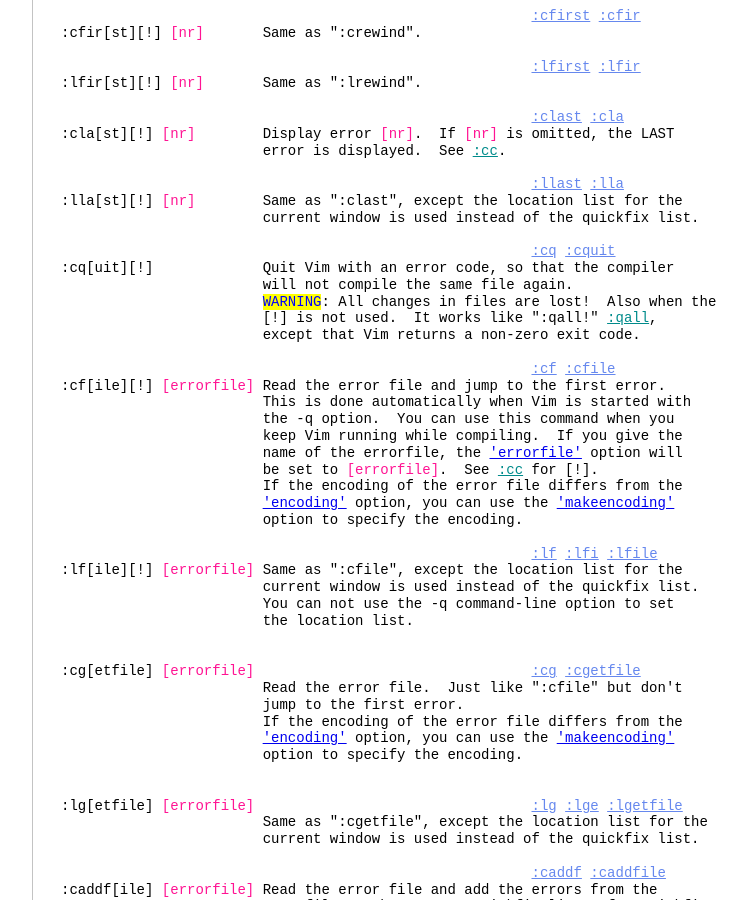
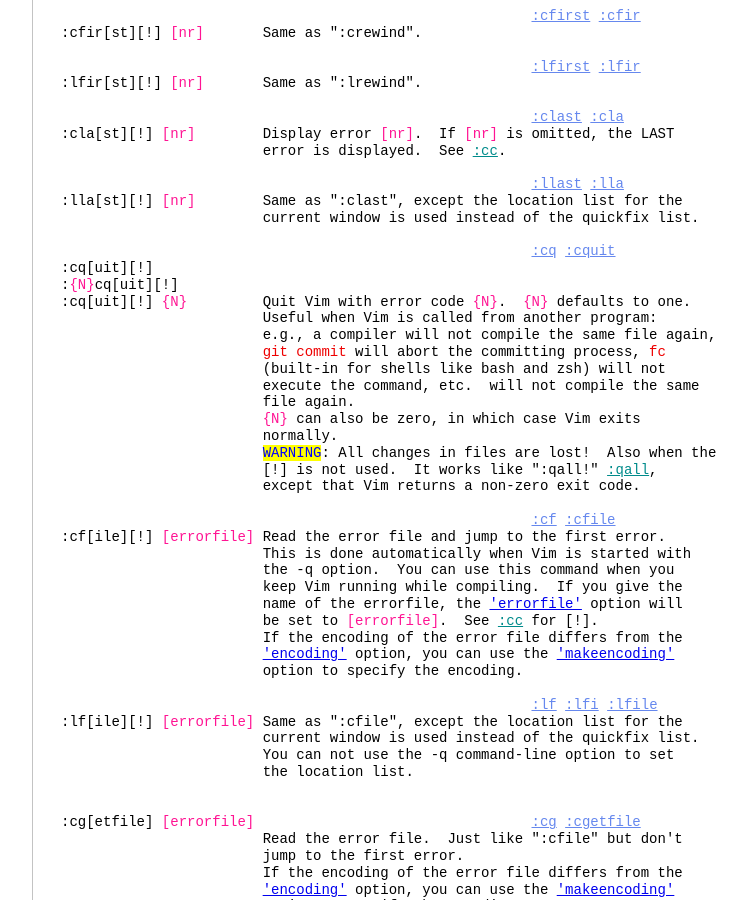
Before and after one commit to vim-jp/vimdoc-en, a Jekyll site: the page built from quickfix.html, in a window 1280 px wide and 900 px high, scrolled down 3823 px. Shown: the whole window, without its empty margins (340-1087 px from the left). Built offline with Jekyll 4.4.1, drawn with Linux system fonts in a browser that asks for light colours; nearby versions of some CDN libraries; comment, search, counter and statistics services are not loaded.

Commit message:
Generated by Travis JOB 1082.1
https://travis-ci.org/vim-jp/vimdoc-en/builds/633524715

```diff
--- a/quickfix.html
+++ b/quickfix.html
@@ -234,8 +234,17 @@ processing a quickfix or location list command, it will be aborted.<br>
 &nbsp;&nbsp;&nbsp;&nbsp;&nbsp;&nbsp;&nbsp;&nbsp;&nbsp;&nbsp;&nbsp;&nbsp;&nbsp;&nbsp;&nbsp;&nbsp;&nbsp;&nbsp;&nbsp;&nbsp;&nbsp;&nbsp;&nbsp;&nbsp;current window is used instead of the quickfix list.<br>
 <br>
 &nbsp;&nbsp;&nbsp;&nbsp;&nbsp;&nbsp;&nbsp;&nbsp;&nbsp;&nbsp;&nbsp;&nbsp;&nbsp;&nbsp;&nbsp;&nbsp;&nbsp;&nbsp;&nbsp;&nbsp;&nbsp;&nbsp;&nbsp;&nbsp;&nbsp;&nbsp;&nbsp;&nbsp;&nbsp;&nbsp;&nbsp;&nbsp;&nbsp;&nbsp;&nbsp;&nbsp;&nbsp;&nbsp;&nbsp;&nbsp;&nbsp;&nbsp;&nbsp;&nbsp;&nbsp;&nbsp;&nbsp;&nbsp;&nbsp;&nbsp;&nbsp;&nbsp;&nbsp;&nbsp;&nbsp;&nbsp;<a class="Constant" href="quickfix.html#:cq" name=":cq">:cq</a>&nbsp;<a class="Constant" href="quickfix.html#:cquit" name=":cquit">:cquit</a><br>
-:cq[uit][!]&nbsp;&nbsp;&nbsp;&nbsp;&nbsp;&nbsp;&nbsp;&nbsp;&nbsp;&nbsp;&nbsp;&nbsp; Quit Vim with an error code, so that the compiler<br>
-&nbsp;&nbsp;&nbsp;&nbsp;&nbsp;&nbsp;&nbsp;&nbsp;&nbsp;&nbsp;&nbsp;&nbsp;&nbsp;&nbsp;&nbsp;&nbsp;&nbsp;&nbsp;&nbsp;&nbsp;&nbsp;&nbsp;&nbsp;&nbsp;will not compile the same file again.<br>
+:cq[uit][!]<br>
+:<span class="Special">{N}</span>cq[uit][!]<br>
+:cq[uit][!]&nbsp;<span class="Special">{N}</span>&nbsp;&nbsp;&nbsp;&nbsp;&nbsp;&nbsp;&nbsp;&nbsp; Quit Vim with error code&nbsp;<span class="Special">{N}</span>.&nbsp;&nbsp;<span class="Special">{N}</span>&nbsp;defaults to one.<br>
+&nbsp;&nbsp;&nbsp;&nbsp;&nbsp;&nbsp;&nbsp;&nbsp;&nbsp;&nbsp;&nbsp;&nbsp;&nbsp;&nbsp;&nbsp;&nbsp;&nbsp;&nbsp;&nbsp;&nbsp;&nbsp;&nbsp;&nbsp;&nbsp;Useful when Vim is called from another program:<br>
+&nbsp;&nbsp;&nbsp;&nbsp;&nbsp;&nbsp;&nbsp;&nbsp;&nbsp;&nbsp;&nbsp;&nbsp;&nbsp;&nbsp;&nbsp;&nbsp;&nbsp;&nbsp;&nbsp;&nbsp;&nbsp;&nbsp;&nbsp;&nbsp;e.g., a compiler will not compile the same file again,<br>
+&nbsp;&nbsp;&nbsp;&nbsp;&nbsp;&nbsp;&nbsp;&nbsp;&nbsp;&nbsp;&nbsp;&nbsp;&nbsp;&nbsp;&nbsp;&nbsp;&nbsp;&nbsp;&nbsp;&nbsp;&nbsp;&nbsp;&nbsp;&nbsp;<span class="Comment">git commit</span>&nbsp;will abort the committing process,&nbsp;<span class="Comment">fc</span><br>
+&nbsp;&nbsp;&nbsp;&nbsp;&nbsp;&nbsp;&nbsp;&nbsp;&nbsp;&nbsp;&nbsp;&nbsp;&nbsp;&nbsp;&nbsp;&nbsp;&nbsp;&nbsp;&nbsp;&nbsp;&nbsp;&nbsp;&nbsp;&nbsp;(built-in for shells like bash and zsh) will not<br>
+&nbsp;&nbsp;&nbsp;&nbsp;&nbsp;&nbsp;&nbsp;&nbsp;&nbsp;&nbsp;&nbsp;&nbsp;&nbsp;&nbsp;&nbsp;&nbsp;&nbsp;&nbsp;&nbsp;&nbsp;&nbsp;&nbsp;&nbsp;&nbsp;execute the command, etc.&nbsp;&nbsp;will not compile the same<br>
+&nbsp;&nbsp;&nbsp;&nbsp;&nbsp;&nbsp;&nbsp;&nbsp;&nbsp;&nbsp;&nbsp;&nbsp;&nbsp;&nbsp;&nbsp;&nbsp;&nbsp;&nbsp;&nbsp;&nbsp;&nbsp;&nbsp;&nbsp;&nbsp;file again.<br>
+&nbsp;&nbsp;&nbsp;&nbsp;&nbsp;&nbsp;&nbsp;&nbsp;&nbsp;&nbsp;&nbsp;&nbsp;&nbsp;&nbsp;&nbsp;&nbsp;&nbsp;&nbsp;&nbsp;&nbsp;&nbsp;&nbsp;&nbsp;&nbsp;<span class="Special">{N}</span>&nbsp;can also be zero, in which case Vim exits<br>
+&nbsp;&nbsp;&nbsp;&nbsp;&nbsp;&nbsp;&nbsp;&nbsp;&nbsp;&nbsp;&nbsp;&nbsp;&nbsp;&nbsp;&nbsp;&nbsp;&nbsp;&nbsp;&nbsp;&nbsp;&nbsp;&nbsp;&nbsp;&nbsp;normally.<br>
 &nbsp;&nbsp;&nbsp;&nbsp;&nbsp;&nbsp;&nbsp;&nbsp;&nbsp;&nbsp;&nbsp;&nbsp;&nbsp;&nbsp;&nbsp;&nbsp;&nbsp;&nbsp;&nbsp;&nbsp;&nbsp;&nbsp;&nbsp;&nbsp;<span class="Todo">WARNING</span>: All changes in files are lost!&nbsp;&nbsp;Also when the<br>
 &nbsp;&nbsp;&nbsp;&nbsp;&nbsp;&nbsp;&nbsp;&nbsp;&nbsp;&nbsp;&nbsp;&nbsp;&nbsp;&nbsp;&nbsp;&nbsp;&nbsp;&nbsp;&nbsp;&nbsp;&nbsp;&nbsp;&nbsp;&nbsp;[!] is not used.&nbsp;&nbsp;It works like &quot;:qall!&quot;&nbsp;<a class="Identifier" href="editing.html#:qall">:qall</a>,<br>
 &nbsp;&nbsp;&nbsp;&nbsp;&nbsp;&nbsp;&nbsp;&nbsp;&nbsp;&nbsp;&nbsp;&nbsp;&nbsp;&nbsp;&nbsp;&nbsp;&nbsp;&nbsp;&nbsp;&nbsp;&nbsp;&nbsp;&nbsp;&nbsp;except that Vim returns a non-zero exit code.<br>
```
